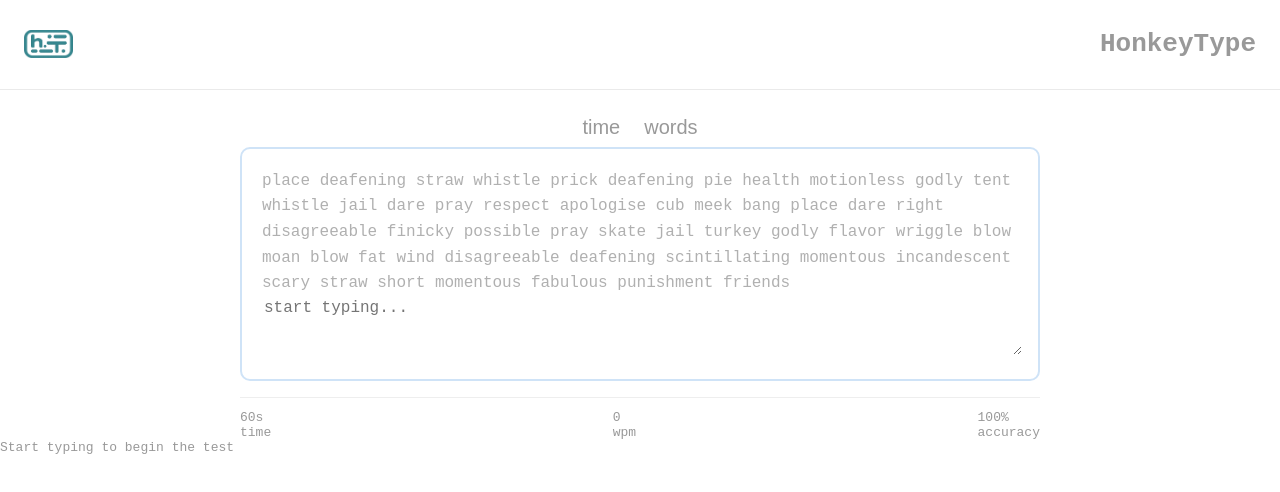
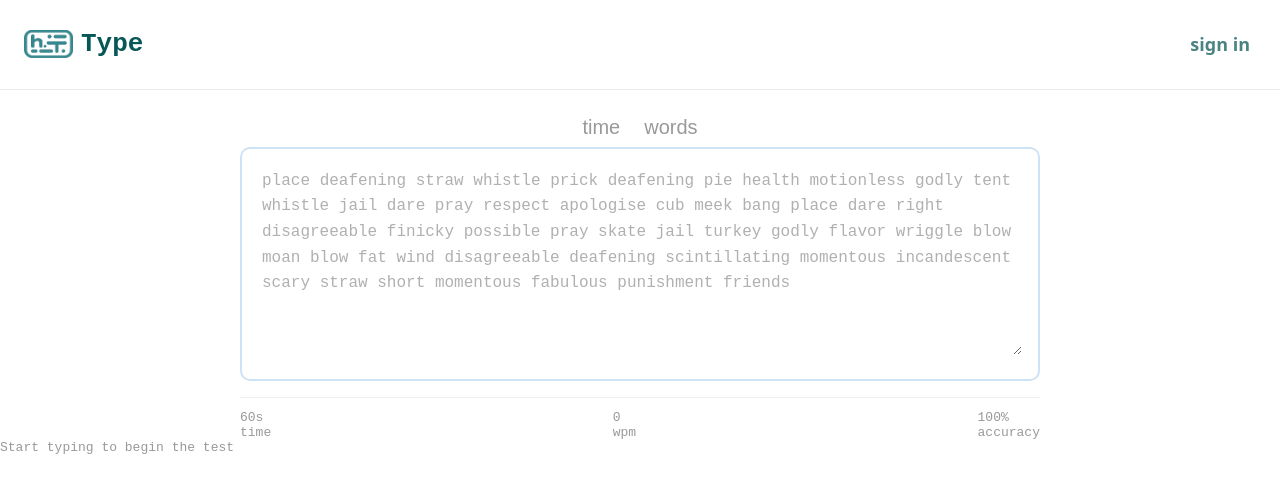
Before and after one commit to BajzoJ/BajzoJ.github.io-honkeytype-, a plain HTML site: page honkeyType.html in a window 1280 px wide. Drawn offline with Linux system fonts and the light colour scheme.

Commit message:
Update honkeyType.html

```diff
--- a/honkeyType.html
+++ b/honkeyType.html
@@ -9,8 +9,13 @@
 </head>
 <body>
     <header>
-        <img src="HonkeyType_tmave_logo.png" id="logo" class="Hitem">
-        <h1 class="Hitem"><strong id="honkey">Honkey</strong><strong id="type">Type</strong></h1>
+        <div class="header-left">
+            <img src="HonkeyType_tmave_logo.png" id="logo">
+            <h1>
+                <strong id="type">Type</strong>
+            </h1>
+        </div>
+        <button class="login-btn">sign in</button>
     </header>
     <main>
 
@@ -33,7 +38,6 @@
                             autocomplete="off"
                             autocorrect="off"
                             spellcheck="false"
-                            placeholder="start typing..."
 
                         ></textarea>
                     </div>
```
